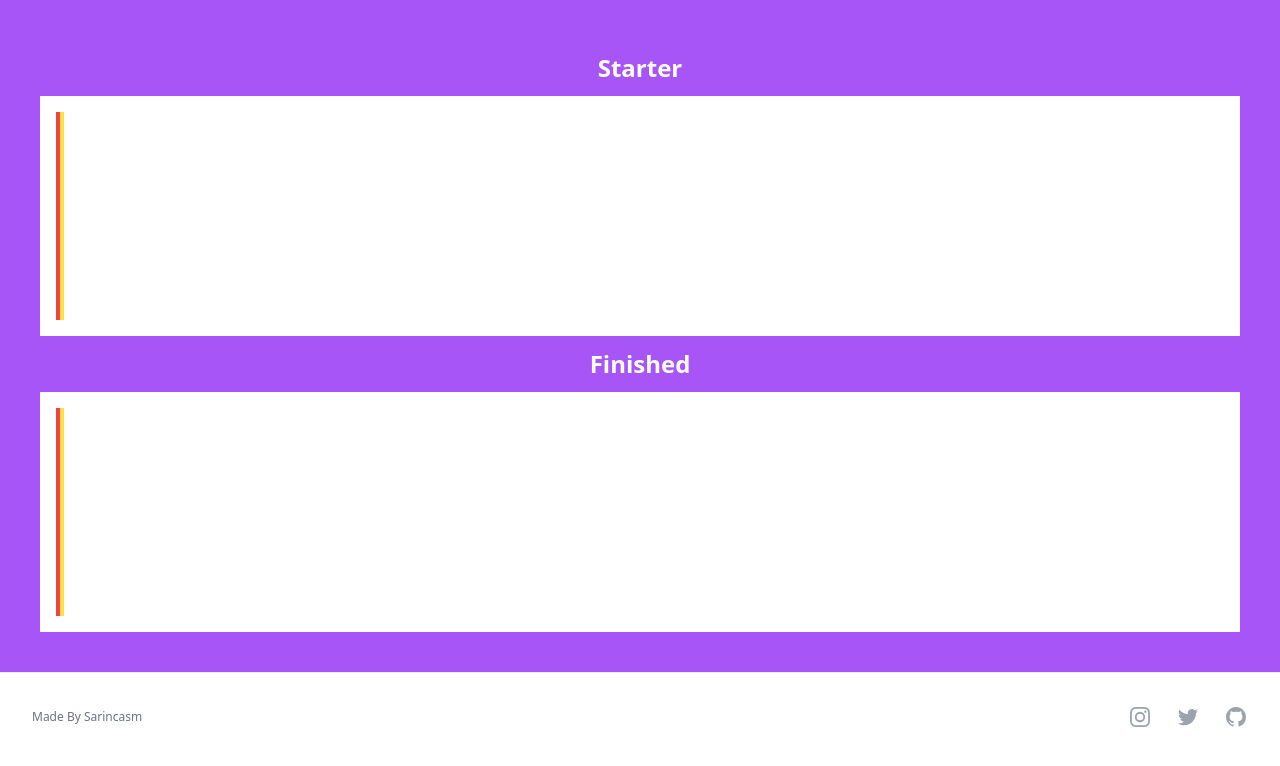
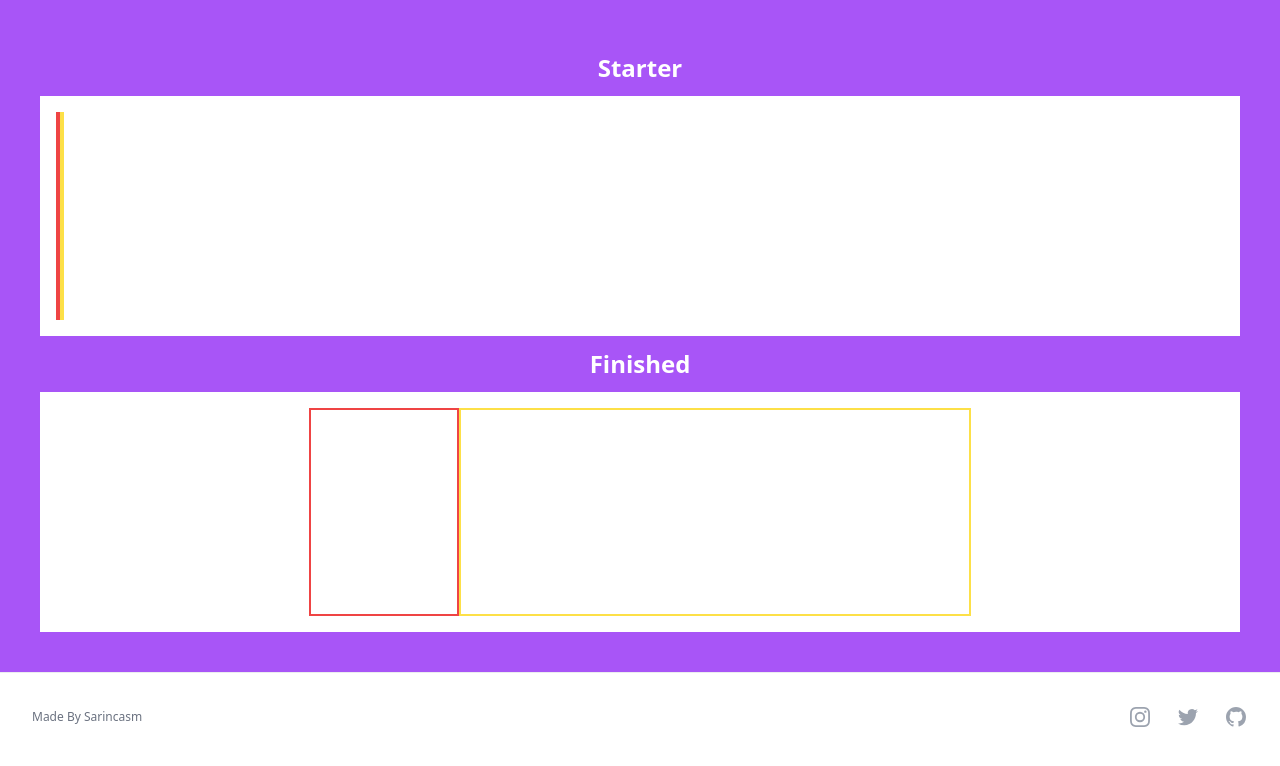
Before and after one commit to sarincasm/jar-of-dirt, a Next.js app in the folder style/css-fundamentals/: page /flexbox/growing-shrinking/sidebar-layout in a window 1280 px wide. Shown: the top 766 px of the page. Built offline with nearby package versions, Linux system fonts and the light colour scheme.

Commit message:
css fundamentals - flexbox done: growing and shrinking - sidebar layout

```diff
--- a/style/css-fundamentals/app/flexbox/growing-shrinking/sidebar-layout/page.tsx
+++ b/style/css-fundamentals/app/flexbox/growing-shrinking/sidebar-layout/page.tsx
@@ -9,9 +9,9 @@ function renderStarter() {
 
 function renderDone() {
 	return (
-		<section className="p-4 bg-white flex">
-			<nav className="h-52 border-2 border-solid border-red-500"></nav>
-			<main className="h-52 border-2 border-solid border-yellow-300"></main>
+		<section className="p-4 bg-white flex justify-center">
+			<nav className="h-52 border-2 border-solid border-red-500 max-w-[150px] flex-1"></nav>
+			<main className="h-52 border-2 border-solid border-yellow-300 flex-[2] max-w-lg"></main>
 		</section>
 	)
 }
```
